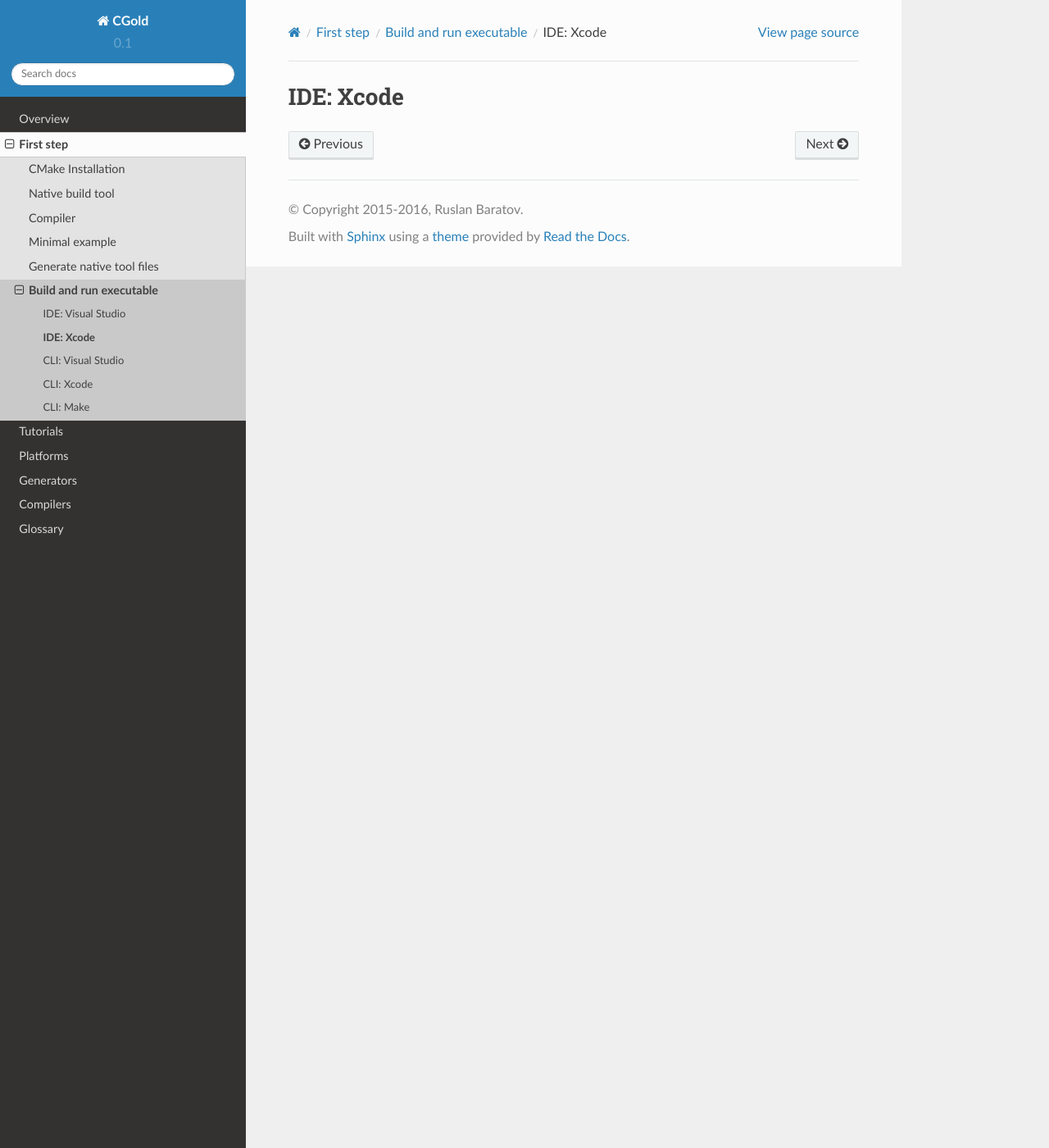
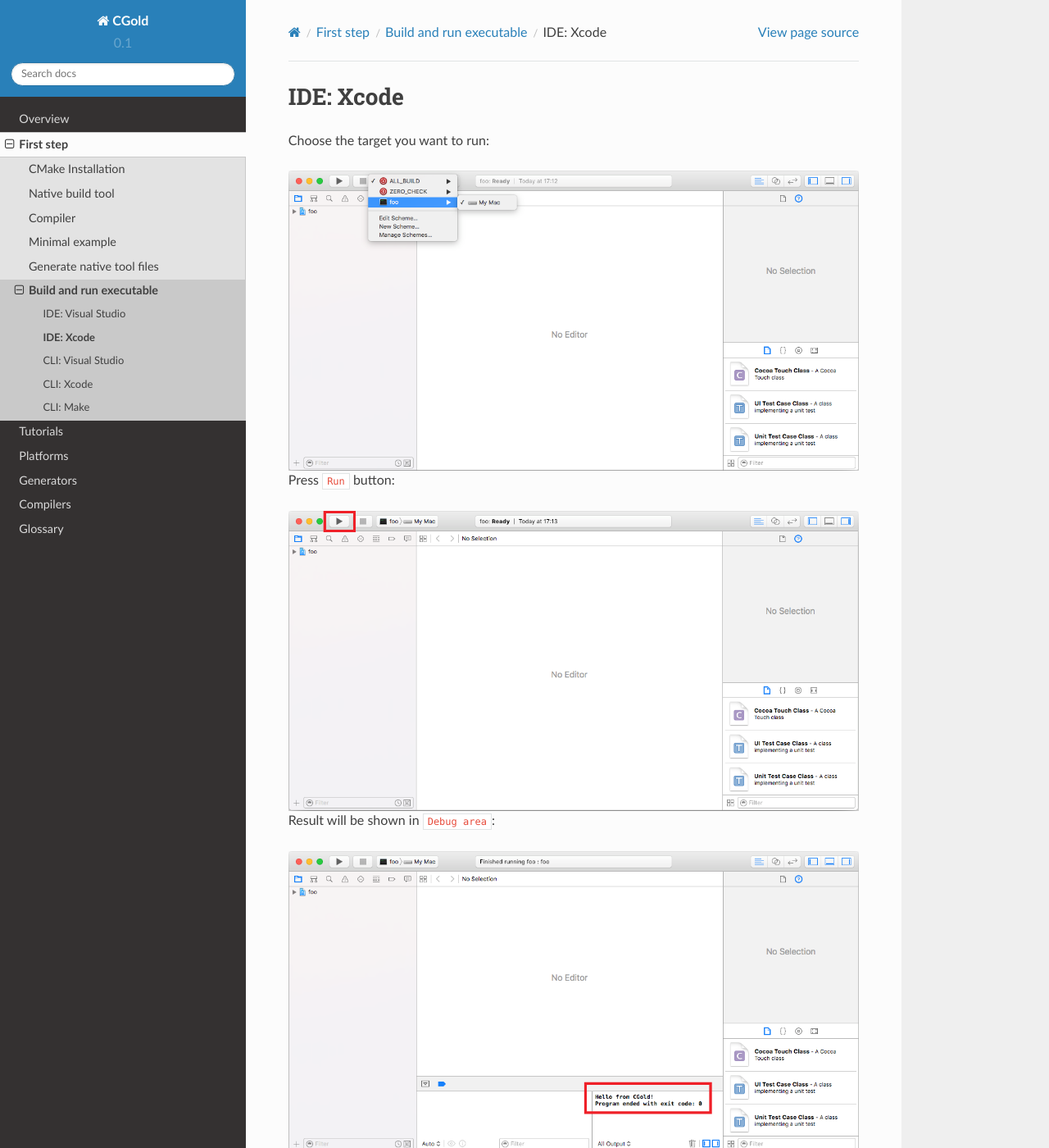
Before and after one commit to ruslo/CGold, a Sphinx documentation site: the page built from docs/first-step/run-executable/ide-xcode.rst, in a window 1280 px wide and 1400 px high. Shown: the whole window at 82% size. Built offline with Sphinx 7.4.7 and the Read the Docs theme 2.0.0, drawn with Linux system fonts in a browser that asks for light colours.

Commit message:
Run executable: add IDE + Xcode

```diff
--- a/docs/first-step/run-executable/ide-xcode.rst
+++ b/docs/first-step/run-executable/ide-xcode.rst
@@ -3,3 +3,20 @@
 
 IDE: Xcode
 ----------
+
+Choose the target you want to run:
+
+.. image:: xcode-screens/01-target.png
+  :align: center
+
+Press ``Run`` button:
+
+.. image:: xcode-screens/02-run.png
+  :align: center
+
+Result will be shown in ``Debug area``:
+
+.. image:: xcode-screens/03-finished.png
+  :align: center
+
+Done!
```
Also changed, not shown: docs/first-step/run-executable/xcode-screens/01-target.png (added), docs/first-step/run-executable/xcode-screens/02-run.png (added), docs/first-step/run-executable/xcode-screens/03-finished.png (added).
